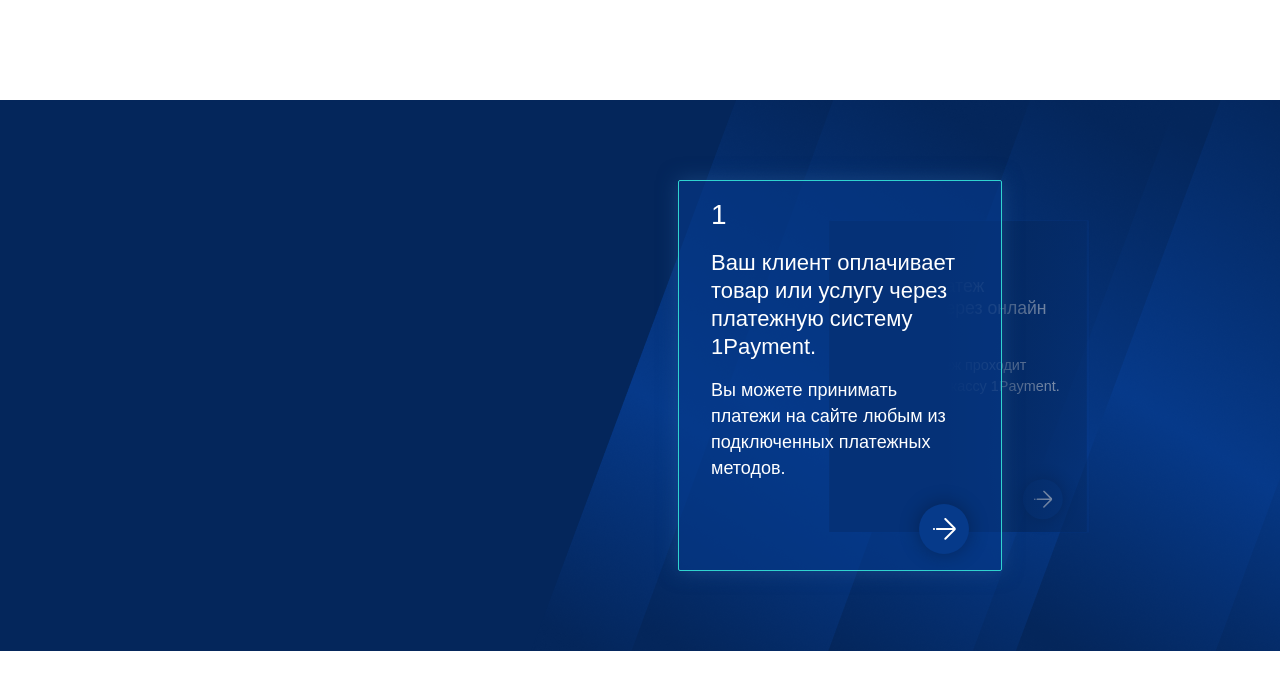
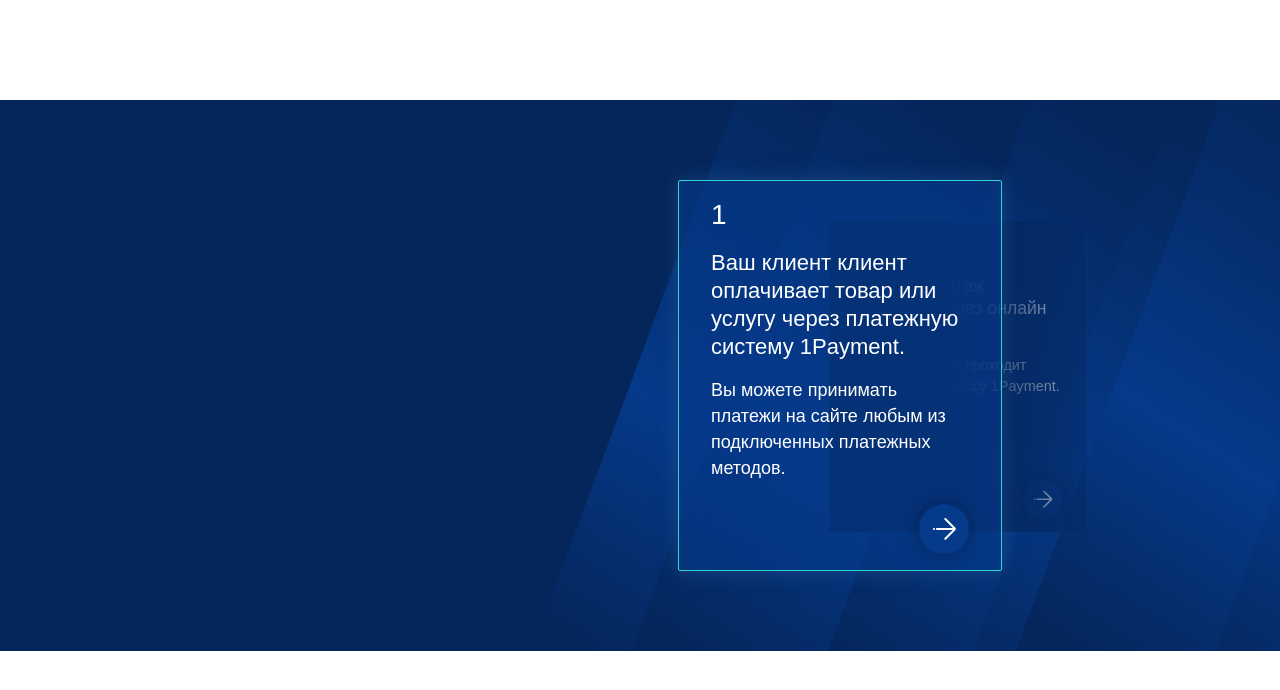
Before and after one commit to nilagor/magic-carousel, a plain HTML site: page index.html in a window 1280 px wide. Shown: the top 690 px of the page. Drawn offline with Linux system fonts and the light colour scheme; a web font is replaced by a local one.

Commit message:
some fix

```diff
--- a/index.html
+++ b/index.html
@@ -14,7 +14,7 @@
                     <div class="carousel__wrap js-carousel">
                         <div class="carousel__slide js-carousel-slide active">
                             <div class="carousel__slide-number">1</div>
-                            <div class="carousel__slide-title">Ваш клиент оплачивает товар или услугу через платежную систему 1Payment.</div>
+                            <div class="carousel__slide-title">Ваш клиент клиент оплачивает товар или услугу через платежную систему 1Payment.</div>
                             <div class="carousel__slide-desc">Вы можете принимать платежи на сайте любым из подключенных платежных методов.</div>
                             <div class="carousel__slide-controls">
                                 <button class="carousel__slide-control carousel__slide-control_prev js-carousel-control" data-direction="prev">
```
